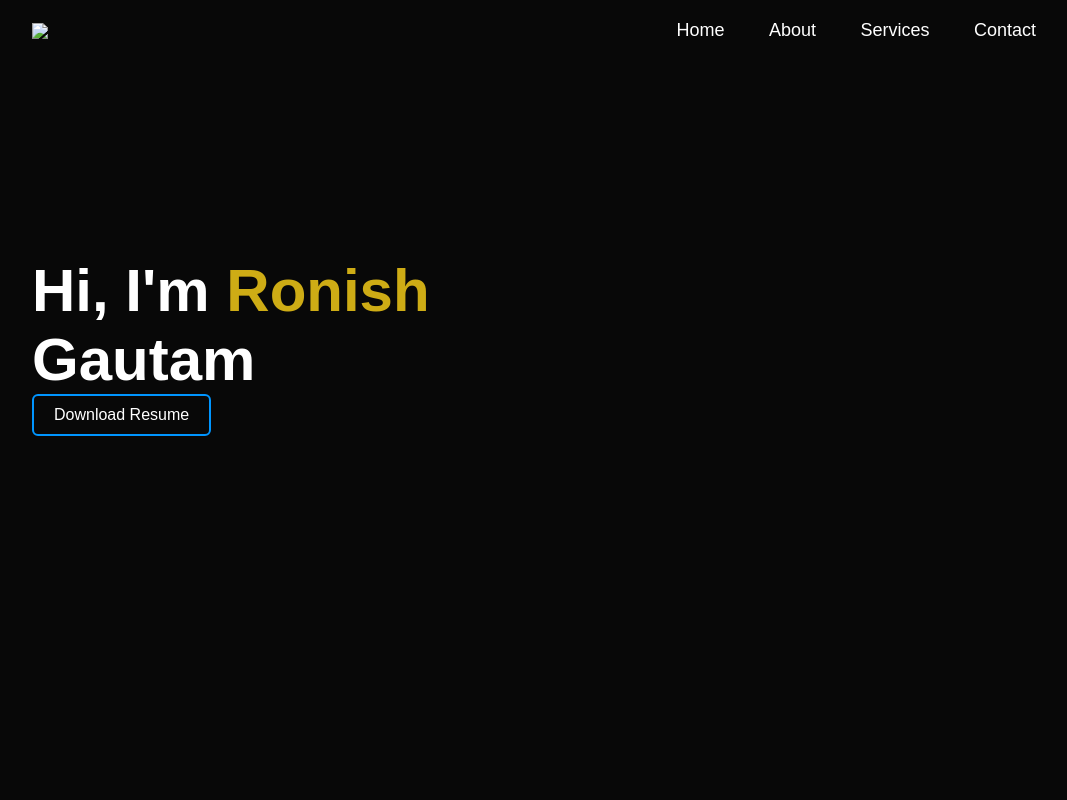
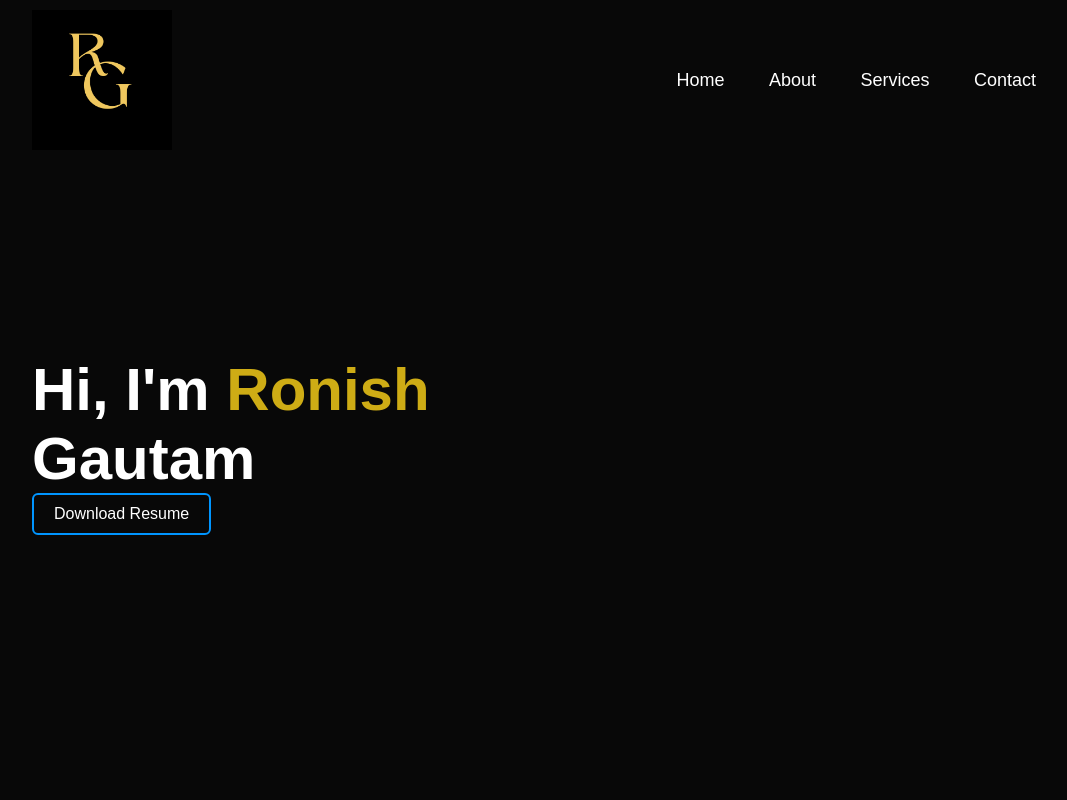
Before and after one commit to RonishGautam/RonishGautam-Portfolio-Website, a plain HTML site: page index.html in a window 1280 px wide. Shown: the top 800 px of the page, without its empty margins (96-1163 px from the left). Drawn offline with Linux system fonts and the light colour scheme.

Commit message:
Update index.html

```diff
--- a/index.html
+++ b/index.html
@@ -12,7 +12,7 @@
     <div id="header">
         <div class="container">
             <nav>
-                <img src="images/Korina Claudia (1).png" class="logo">
+                <img src="Korina Claudia (1).png" class="logo">
                 <ul id="sidemenu">
                     <li><a href="#header">Home</a></li>
                     <li><a href="#about">About</a></li>
```
